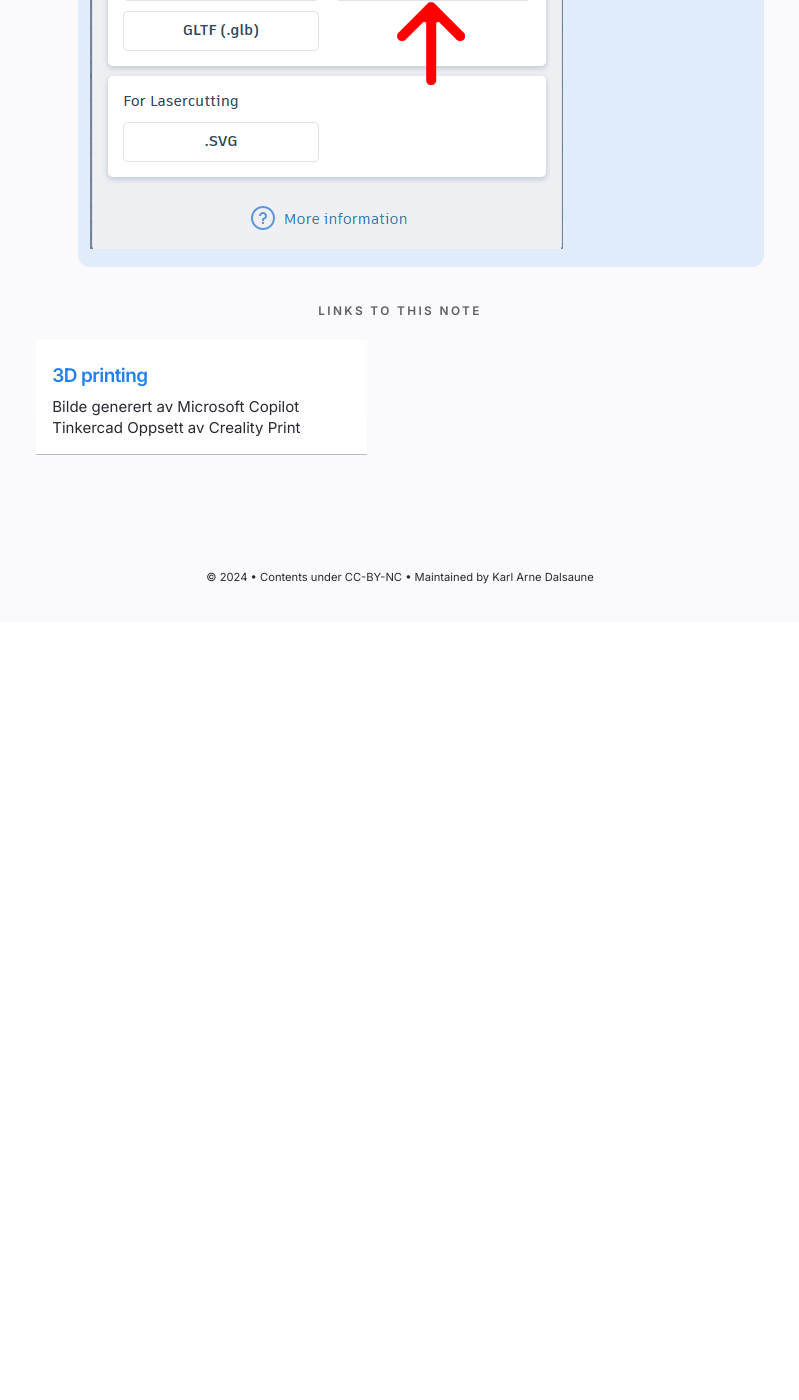
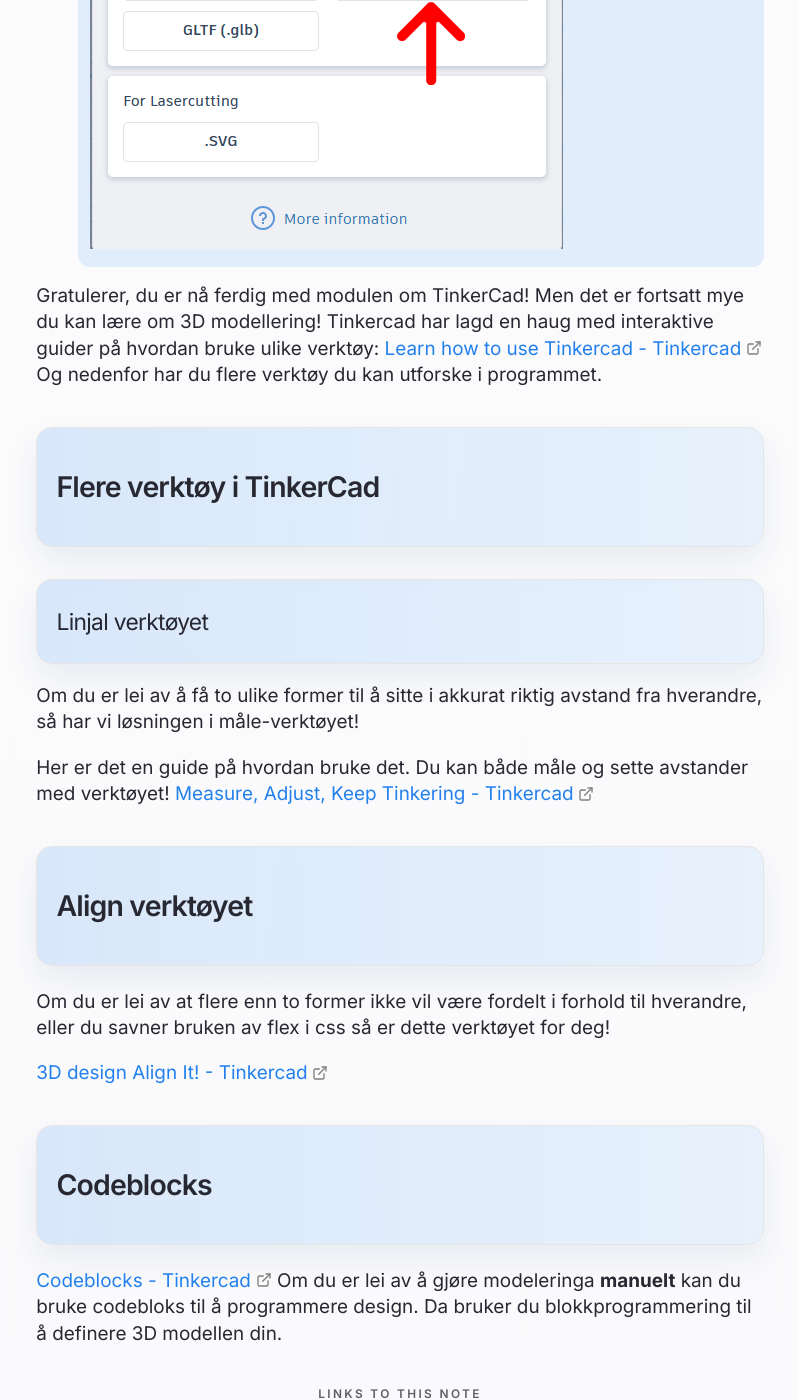
Before and after one commit to Cha-IM/cha-im.github.io, a Jekyll site: the page built from _notes/Public/Teknologiforståelse/3D printing/Tinkercad.md, in a window 1280 px wide and 1400 px high, scrolled down 5123 px. Shown: the whole window, without its empty margins (240-1039 px from the left). Built offline with Jekyll 4.4.1, drawn with Linux system fonts in a browser that asks for light colours; before the commit the page ends 5753 px from its top, so only the background shows below that.

Commit message:
Oppdateringer og utvidelser av 3D modell siden
Det er lagt til flere ekstraressurser til siden om tinkercad.

```diff
--- a/_notes/Public/Teknologiforståelse/3D printing/Tinkercad.md
+++ b/_notes/Public/Teknologiforståelse/3D printing/Tinkercad.md
@@ -42,3 +42,26 @@ Etter du har satt sammen elementene i en gruppe. Så får du en bedre visuell fr
 2. Da får du flere valg. Velg .STL:
 <br>
 ![](/assets/img/3dprint/tinkercadexport.png)
+
+Gratulerer, du er nå ferdig med modulen om TinkerCad!
+Men det er fortsatt mye du kan lære om 3D modellering!
+Tinkercad har lagd en haug med interaktive guider på hvordan bruke ulike verktøy:
+[Learn how to use Tinkercad - Tinkercad](https://www.tinkercad.com/learn)
+Og nedenfor har du flere verktøy du kan utforske i programmet.
+## Flere verktøy i TinkerCad
+### Linjal verktøyet
+Om du er lei av å få to ulike former til å sitte i akkurat riktig avstand fra hverandre, så har vi løsningen i måle-verktøyet!
+
+Her er det en guide på hvordan bruke det. Du kan både måle og sette avstander med verktøyet!
+[Measure, Adjust, Keep Tinkering - Tinkercad](https://www.tinkercad.com/blog/measure)
+
+## Align verktøyet
+
+Om du er lei av at flere enn to former ikke vil være fordelt i forhold til hverandre, eller du savner bruken av flex i css så er dette verktøyet for deg!
+
+[3D design Align It! - Tinkercad](https://www.tinkercad.com/things/0dVXiDeB7Dd/edit?lessonid=E531MFZJK2UJQIY&projectid=OF8ZOFPL1W5N9DS&collectionid=undefined&title=Align%20It#/lesson-viewer)
+
+## Codeblocks
+
+[Codeblocks - Tinkercad](https://www.tinkercad.com/codeblocks)
+Om du er lei av å gjøre modeleringa __manuelt__ kan du bruke codebloks til å programmere design. Da bruker du blokkprogrammering til å definere 3D modellen din.
```
Also changed, not shown: _notes/Public/Teknologiforståelse/3D printing/Oppsett av Creality Print.md (+2 -1 lines), .obsidian/appearance.json, .obsidian/workspace.json.
